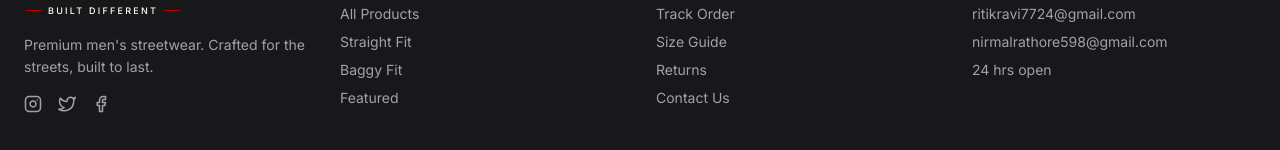
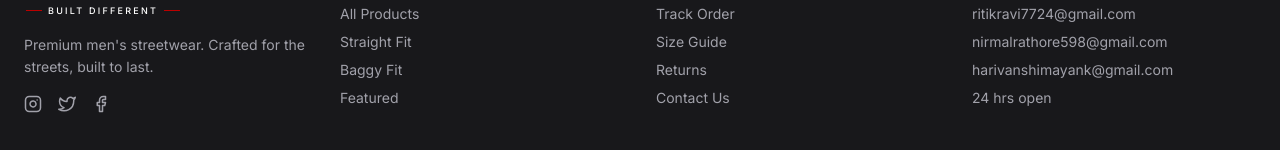
Before and after one commit to ritikravi/rmna-street-frontend, a React (Vite) app: page / in a window 1280 px wide. Shown: the part 1785-1935 px from the top of the page. Built offline with nearby package versions, Linux system fonts and the light colour scheme; no server answers.

Commit message:
Add harivanshimayank email to footer

```diff
--- a/src/components/layout/Footer.jsx
+++ b/src/components/layout/Footer.jsx
@@ -38,6 +38,7 @@ export default function Footer() {
           <ul className="space-y-2 text-sm">
             <li>ritikravi7724@gmail.com</li>
             <li>nirmalrathore598@gmail.com</li>
+            <li>harivanshimayank@gmail.com</li>
             <li>24 hrs open</li>
           </ul>
         </div>
```
